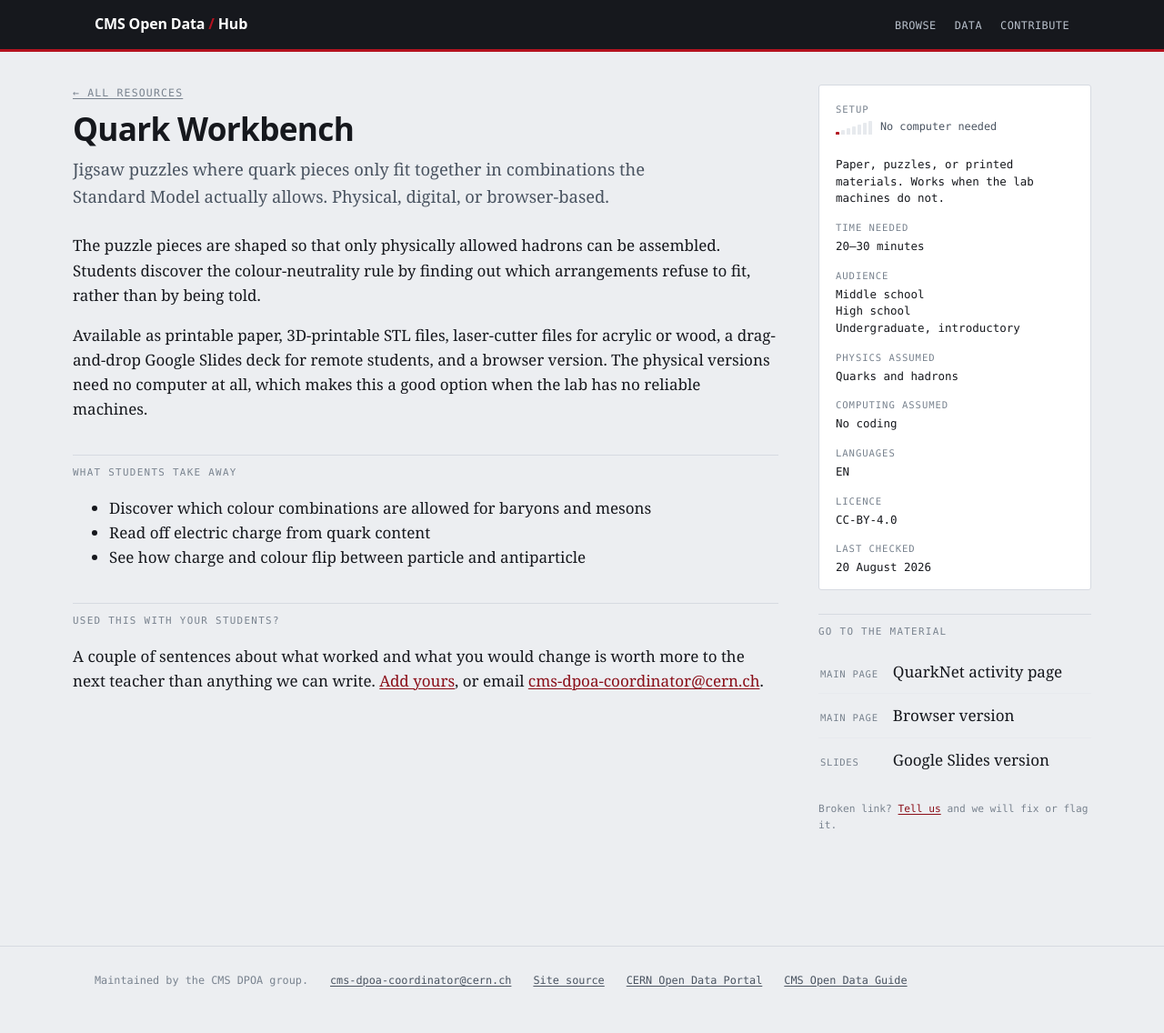
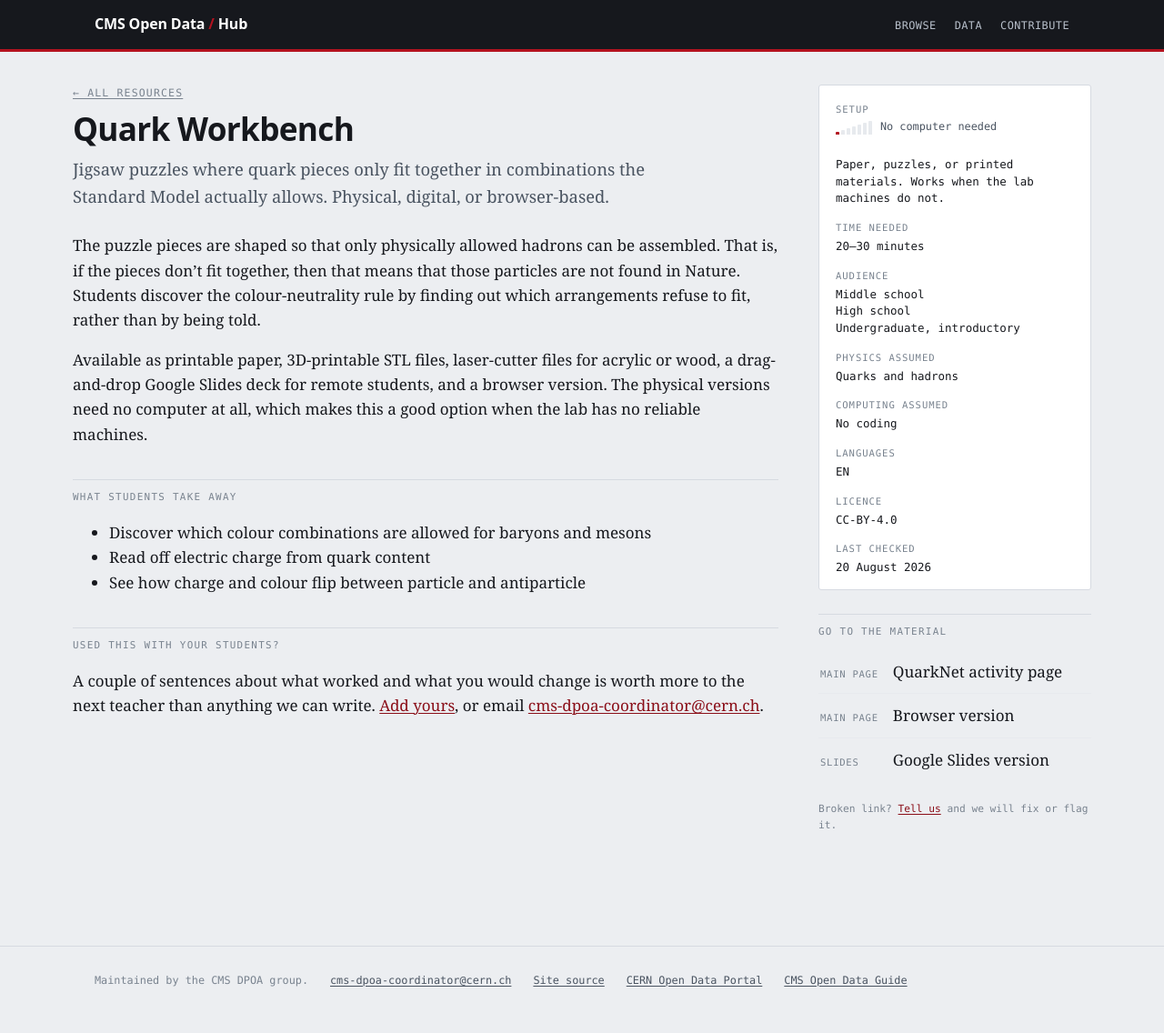
Before and after one commit to cms-opendata-education/cms-open-data-hub-demo, a Jekyll site: the page built from _resources/quark-workbench.md, in a window 1280 px wide. Shown: the whole page at 91% size. Built offline with Jekyll 4.4.1, drawn with Linux system fonts in a browser that asks for light colours.

Commit message:
Improve clarity on hadron assembly rules
Clarify the explanation of the puzzle pieces and their assembly rules.

```diff
--- a/_resources/quark-workbench.md
+++ b/_resources/quark-workbench.md
@@ -35,7 +35,8 @@ links:
 ---
 
 The puzzle pieces are shaped so that only physically allowed hadrons can be
-assembled. Students discover the colour-neutrality rule by finding out which
+assembled. That is, if the pieces don't fit together, then that means that those particles are
+not found in Nature. Students discover the colour-neutrality rule by finding out which
 arrangements refuse to fit, rather than by being told.
 
 Available as printable paper, 3D-printable STL files, laser-cutter files for
```
